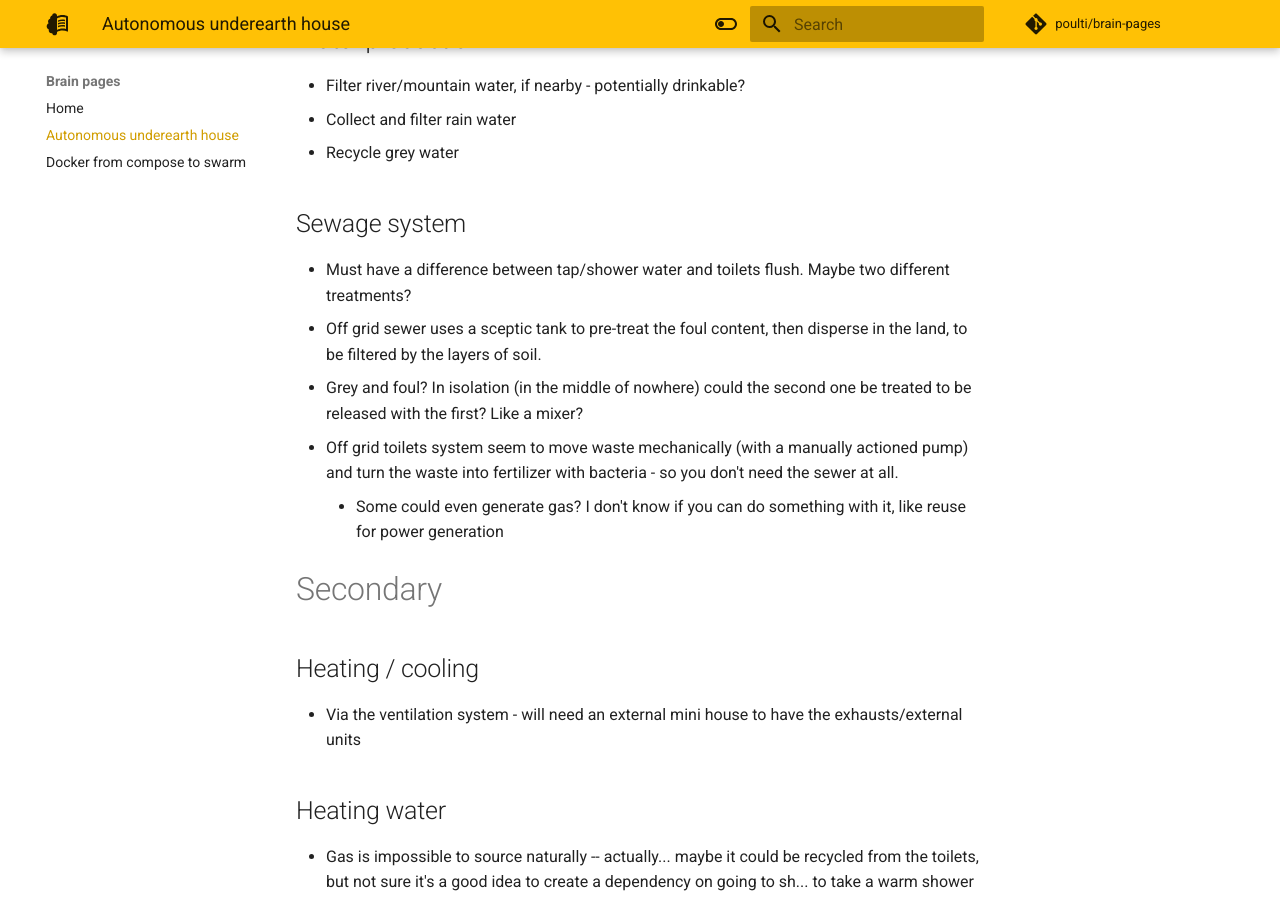
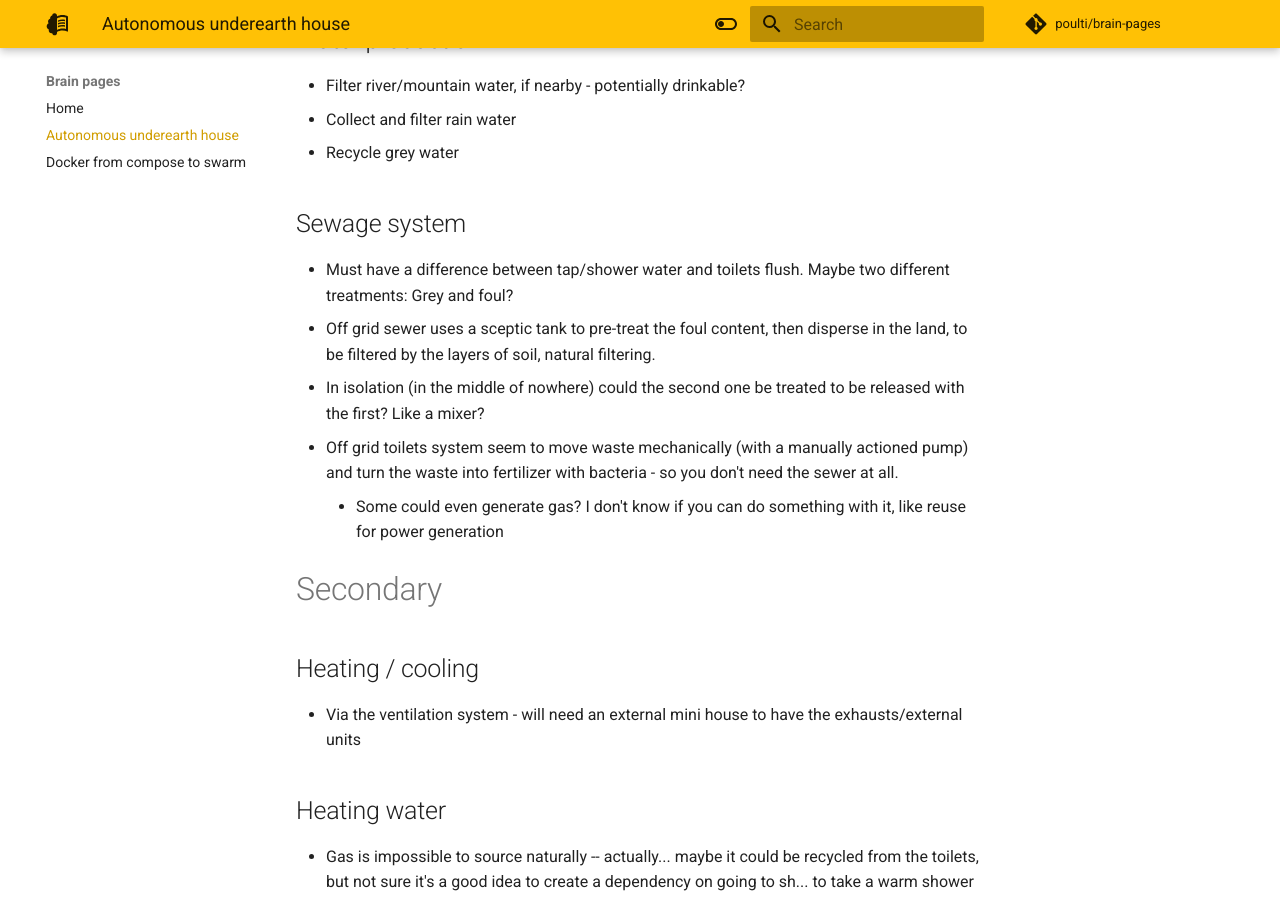
Before and after one commit to poulti/brain-pages, an MkDocs documentation site: the page built from docs/autonomous-underearth-house.md, in a window 1280 px wide and 900 px high, scrolled down 1788 px. Built offline with MkDocs 1.6.1 and Material for MkDocs 9.7.7, drawn with Linux system fonts in a browser that asks for light colours; comment, search, counter and statistics services are not loaded.

Commit message:
filtering

```diff
--- a/docs/autonomous-underearth-house.md
+++ b/docs/autonomous-underearth-house.md
@@ -41,9 +41,9 @@ Overall, probably easier to have a prefab pod that is built for underground cond
 - Recycle grey water
 
 ## Sewage system
-- Must have a difference between tap/shower water and toilets flush. Maybe two different treatments?
-- Off grid sewer uses a sceptic tank to pre-treat the foul content, then disperse in the land, to be filtered by the layers of soil.
-- Grey and foul? In isolation (in the middle of nowhere) could the second one be treated to be released with the first? Like a mixer?
+- Must have a difference between tap/shower water and toilets flush. Maybe two different treatments: Grey and foul?
+- Off grid sewer uses a sceptic tank to pre-treat the foul content, then disperse in the land, to be filtered by the layers of soil, natural filtering.
+-  In isolation (in the middle of nowhere) could the second one be treated to be released with the first? Like a mixer?
 - Off grid toilets system seem to move waste mechanically (with a manually actioned pump) and turn the waste into fertilizer with bacteria - so you don't need the sewer at all.
     - Some could even generate gas? I don't know if you can do something with it, like reuse for power generation
 
```
